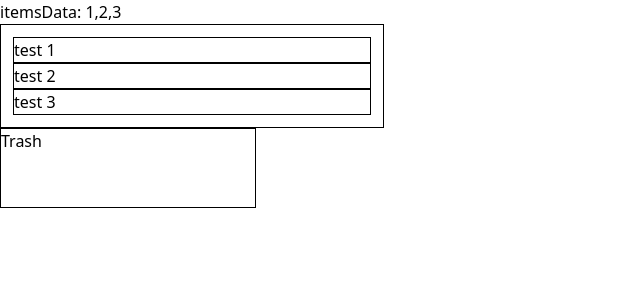
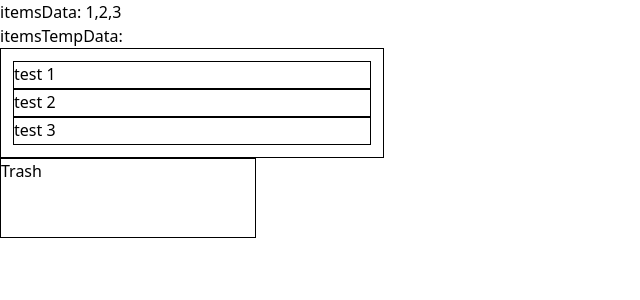
Before and after one commit to youyoumu/dnd-kit-practice, a React (Vite) app: page / in a window 1280 px wide. Shown: the top 300 px of the page, without its empty margins (0-640 px from the left). Built offline with nearby package versions, Linux system fonts and the light colour scheme.

Commit message:
Drag and drop to trash with preview

```diff
--- a/src/App.jsx
+++ b/src/App.jsx
@@ -19,6 +19,7 @@ import { SortableItem } from './SortableItem'
 
 export default function App() {
   const [items, setItems] = useState([1, 2, 3])
+  const [itemsTemp, setItemsTemp] = useState([])
   const sensors = useSensors(
     useSensor(PointerSensor),
     useSensor(KeyboardSensor, {
@@ -26,6 +27,23 @@ export default function App() {
     })
   )
   const itemsData = items.join(',')
+  const itemsTempData = itemsTemp.join(',')
+
+  function Items() {
+    if (itemsTemp.length === 0) {
+      return items.map((id) => <SortableItem key={id} id={id} />)
+    } else {
+      return itemsTemp.map((id) => <SortableItem key={id} id={id} />)
+    }
+  }
+
+  function Blank() {
+    if (itemsTemp.length === 0) {
+      return null
+    } else {
+      return <div className="min-h-7"></div>
+    }
+  }
 
   function TrashDroppable(props) {
     const { isOver, setNodeRef } = useDroppable({
@@ -46,28 +64,11 @@ export default function App() {
     )
   }
 
-  return (
-    <DndContext
-      sensors={sensors}
-      collisionDetection={closestCenter}
-      onDragEnd={handleDragEnd}
-    >
-      <div>{'itemsData: ' + itemsData}</div>
-      <div className="max-w-sm p-3 border border-black">
-        <SortableContext items={items} strategy={verticalListSortingStrategy}>
-          {items.map((id) => (
-            <SortableItem key={id} id={id} />
-          ))}
-        </SortableContext>
-      </div>
-      <TrashDroppable id="trash">Trash</TrashDroppable>
-    </DndContext>
-  )
-
   function handleDragEnd(event) {
     const { active, over } = event
     if (over.id === 'trash') {
       setItems((items) => items.filter((item) => item !== active.id))
+      setItemsTemp([])
       return
     }
 
@@ -75,9 +76,39 @@ export default function App() {
       setItems((items) => {
         const oldIndex = items.indexOf(active.id)
         const newIndex = items.indexOf(over.id)
-
         return arrayMove(items, oldIndex, newIndex)
       })
     }
   }
+
+  function handleDragOver(event) {
+    if (event.over.id === 'trash') {
+      const newItemsTemp = items.filter((item) => item !== event.active.id)
+      setItemsTemp(newItemsTemp)
+    } else {
+      if (itemsTemp.length === 0) {
+        return
+      }
+      setItemsTemp([])
+    }
+  }
+
+  return (
+    <DndContext
+      sensors={sensors}
+      collisionDetection={closestCenter}
+      onDragEnd={handleDragEnd}
+      onDragOver={handleDragOver}
+    >
+      <div>{'itemsData: ' + itemsData}</div>
+      <div>{'itemsTempData: ' + itemsTempData}</div>
+      <div className="max-w-sm p-3 border border-black">
+        <SortableContext items={items} strategy={verticalListSortingStrategy}>
+          <Items />
+          <Blank />
+        </SortableContext>
+      </div>
+      <TrashDroppable id="trash">Trash</TrashDroppable>
+    </DndContext>
+  )
 }
--- a/src/SortableItem.jsx
+++ b/src/SortableItem.jsx
@@ -16,7 +16,7 @@ export function SortableItem(props) {
       style={style}
       {...attributes}
       {...listeners}
-      className="border border-black"
+      className="border border-black min-h-7"
     >
       test {props.id}
     </div>
```
